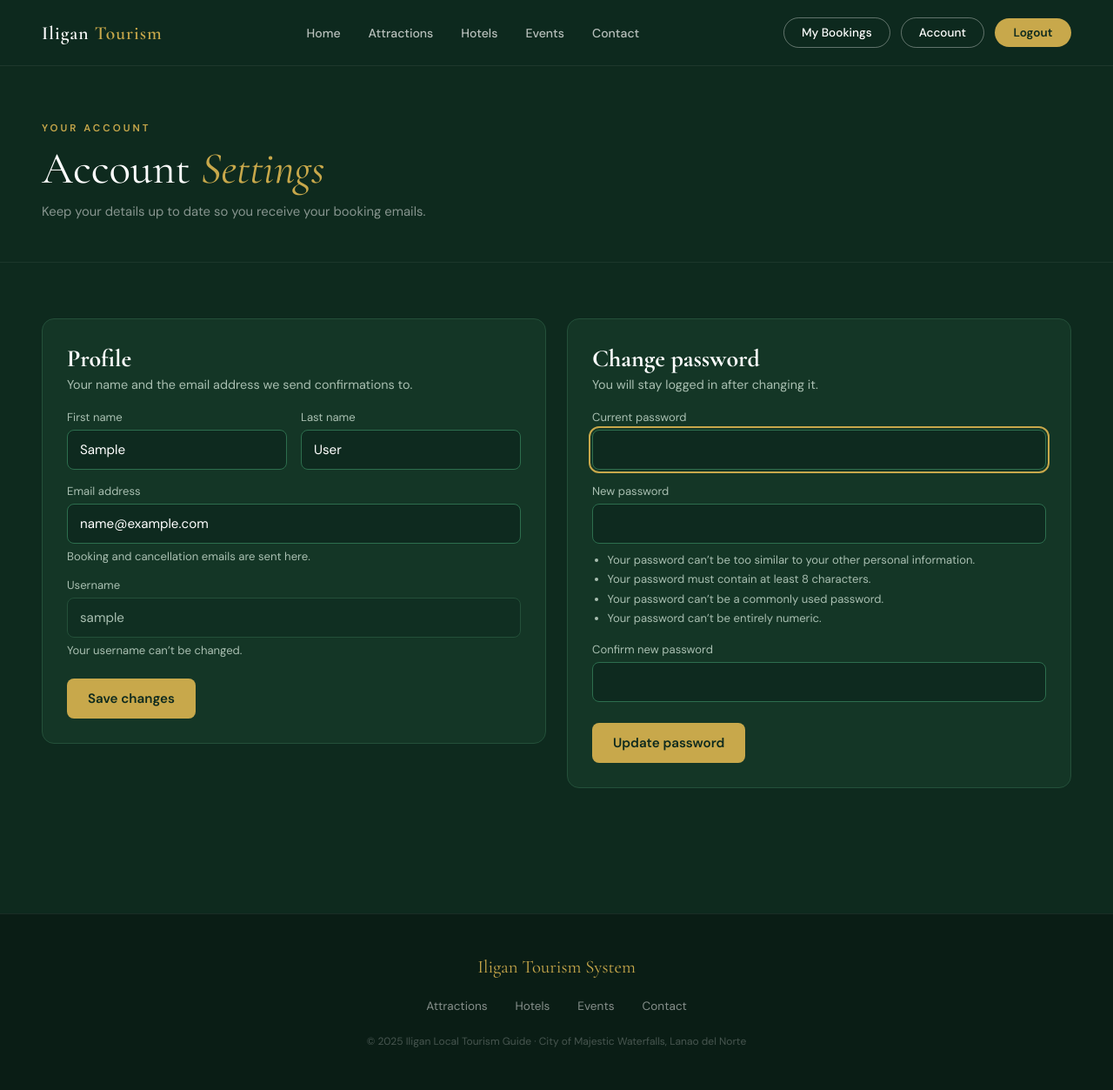
After one commit to JohnSas111/IliganTourism, a Django app: page /account/ in a window 1280 px wide. The commit adds this page. Shown: the whole page at 87% size. Run offline with Django 5.2, Linux system fonts and the light colour scheme; the visitor is signed in with stand-in values (Sample User, id 1); data comes from the database, SQL or seed files in the repository; parts of the project's set-up code (start-up, migrations or seed data) failed here and were passed over.

Commit message:
Add Account Settings page: change name, email and password

```diff
--- a/iligan_tourism_system/urls.py
+++ b/iligan_tourism_system/urls.py
@@ -46,6 +46,7 @@ urlpatterns = [
     path('login/',                                 views.custom_login,      name='login'),
     path('logout/',                                auth_views.LogoutView.as_view(), name='logout'),
     path('register/',                              views.register,          name='register'),
+    path('account/',                               views.account_settings,  name='account_settings'),
 
     # Custom Admin Panel
     path('panel/',                                 views.admin_dashboard,              name='admin_dashboard'),
--- a/main/views.py
+++ b/main/views.py
@@ -1,8 +1,8 @@
 from django.shortcuts import render, redirect, get_object_or_404
 from django.urls import reverse
-from django.contrib.auth import login
+from django.contrib.auth import login, update_session_auth_hash
 from django.contrib.auth.decorators import login_required
-from django.contrib.auth.forms import UserCreationForm
+from django.contrib.auth.forms import PasswordChangeForm, UserCreationForm
 from django.contrib.auth.models import User
 from django import forms
 from django.contrib import messages
@@ -759,6 +759,66 @@ def register(request):
     return render(request, 'registration/register.html', {'form': form})
 
 
+# ── ACCOUNT SETTINGS ──────────────────────────────
+class ProfileForm(forms.ModelForm):
+    """Name and email of the logged-in customer. The username is never editable here."""
+    email = forms.EmailField(required=True, max_length=254, label='Email address')
+
+    class Meta:
+        model = User
+        fields = ['first_name', 'last_name', 'email']
+        labels = {'first_name': 'First name', 'last_name': 'Last name'}
+
+    def clean_email(self):
+        email = self.cleaned_data['email'].strip()
+        # Only check for duplicates when the address is really being changed, so an account
+        # whose old address is shared with another account can still save its other details.
+        if email.lower() != (self.initial.get('email') or '').lower():
+            if User.objects.filter(email__iexact=email).exclude(pk=self.instance.pk).exists():
+                raise forms.ValidationError('This email address is already used by another account.')
+        return email
+
+
+class AccountPasswordForm(PasswordChangeForm):
+    """Django's own password change (checks the current password and the password rules)."""
+
+    def __init__(self, *args, **kwargs):
+        super().__init__(*args, **kwargs)
+        self.fields['old_password'].label = 'Current password'
+        self.fields['new_password1'].label = 'New password'
+        self.fields['new_password2'].label = 'Confirm new password'
+
+
+@login_required
+@never_cache
+def account_settings(request):
+    # The profile form works on a fresh copy of the user, so a rejected form can never
+    # leave half-changed values on the logged-in user object.
+    def fresh_user():
+        return User.objects.get(pk=request.user.pk)
+
+    profile_form = ProfileForm(instance=fresh_user())
+    password_form = AccountPasswordForm(request.user)
+    if request.method == 'POST':
+        action = request.POST.get('action')
+        if action == 'profile':
+            profile_form = ProfileForm(request.POST, instance=fresh_user())
+            if profile_form.is_valid():
+                profile_form.save()
+                messages.success(request, 'Your details have been saved.')
+                return redirect('account_settings')
+        elif action == 'password':
+            password_form = AccountPasswordForm(request.user, request.POST)
+            if password_form.is_valid():
+                user = password_form.save()
+                update_session_auth_hash(request, user)    # stay logged in
+                messages.success(request, 'Your password has been changed.')
+                return redirect('account_settings')
+    return render(request, 'main/account_settings.html', {
+        'profile_form': profile_form, 'password_form': password_form,
+    })
+
+
 # ── CONTACT ───────────────────────────────────────
 def contact(request):
     if request.method == 'POST':
--- /dev/null
+++ b/static/css/account.css
@@ -0,0 +1,72 @@
+/* ============================================================
+   account.css  --  the Account Settings page (account_settings.html)
+   Every class starts with "ac-" so it can never clash with base.css.
+   ============================================================ */
+
+.ac-grid { display: flex; gap: 1.5rem; flex-wrap: wrap; align-items: flex-start; }
+
+.ac-card {
+    flex: 1 1 420px;
+    min-width: 0;
+    background: #143626;
+    border: 1px solid #24503a;
+    border-radius: 14px;
+    padding: 1.75rem;
+}
+.ac-title { font-family: 'Cormorant Garamond', serif; font-size: 1.75rem; font-weight: 700; margin: 0 0 0.25rem; }
+.ac-sub { margin: 0 0 1.25rem; color: #a9bfb1; font-size: 0.9rem; }
+
+.ac-row { display: flex; gap: 1rem; flex-wrap: wrap; }
+.ac-row .ac-field { flex: 1 1 180px; }
+.ac-field { margin-bottom: 1rem; }
+.ac-field label { display: block; font-size: 0.82rem; color: #a9bfb1; margin-bottom: 6px; }
+
+.ac-field input[type="text"],
+.ac-field input[type="email"],
+.ac-field input[type="password"] {
+    width: 100%;
+    box-sizing: border-box;
+    min-height: 46px;
+    background: #0e2a1f;
+    border: 1px solid #2d6e4e;
+    border-radius: 8px;
+    color: #fff;
+    padding: 0 14px;
+    font: 0.95rem 'DM Sans', sans-serif;
+}
+.ac-field input[aria-invalid="true"] { border-color: #e8a0a0; }
+.ac-field input:focus-visible { outline: 2px solid var(--gold); outline-offset: 2px; }
+.ac-field input.ac-readonly { background: #102f22; border-color: #24503a; color: #a9bfb1; }
+
+.ac-hint { margin: 6px 0 0; color: #a9bfb1; font-size: 0.82rem; }
+.ac-error { margin: 6px 0 0; color: #f0a8a8; font-size: 0.85rem; }
+.ac-alert {
+    background: #4a2a2a;
+    color: #f4c4c4;
+    border-radius: 8px;
+    padding: 0.7rem 0.9rem;
+    margin-bottom: 1rem;
+    font-size: 0.9rem;
+}
+
+/* Django prints the password rules as a list */
+.ac-rules ul { margin: 8px 0 0; padding-left: 1.1rem; color: #a9bfb1; font-size: 0.82rem; line-height: 1.7; }
+
+.ac-btn {
+    min-height: 46px;
+    padding: 0 1.5rem;
+    margin-top: 0.5rem;
+    background: var(--gold);
+    color: var(--forest);
+    border: 0;
+    border-radius: 8px;
+    font: 600 0.95rem 'DM Sans', sans-serif;
+    cursor: pointer;
+}
+.ac-btn:hover { filter: brightness(1.08); }
+.ac-btn:focus-visible { outline: 2px solid #fff; outline-offset: 2px; }
+
+@media (max-width: 640px) {
+    .ac-card { padding: 1.25rem; }
+    .ac-btn { width: 100%; }
+}
--- a/templates/base.html
+++ b/templates/base.html
@@ -54,6 +54,7 @@
   <div class="nav-actions">
     {% if user.is_authenticated %}
       <a href="{% url 'my_bookings' %}" class="btn-ghost">My Bookings</a>
+      <a href="{% url 'account_settings' %}" class="btn-ghost">Account</a>
       <form method="post" action="{% url 'logout' %}" style="display:inline;">
         {% csrf_token %}
         <button type="submit" class="btn-gold">Logout</button>
--- /dev/null
+++ b/templates/main/account_settings.html
@@ -0,0 +1,84 @@
+{% extends 'base.html' %}
+{% load static %}
+
+{% block title %}Account Settings — Iligan Tourism{% endblock %}
+
+{% block extra_css %}
+<link rel="stylesheet" href="{% static 'css/account.css' %}">
+{% endblock %}
+
+{% block content %}
+
+<div class="page-header">
+  <div class="sec-tag">Your Account</div>
+  <h1>Account <em>Settings</em></h1>
+  <p>Keep your details up to date so you receive your booking emails.</p>
+</div>
+
+<section class="section ac-wrap">
+  <div class="ac-grid">
+
+    <section class="ac-card" aria-labelledby="acProfileTitle">
+      <h2 id="acProfileTitle" class="ac-title">Profile</h2>
+      <p class="ac-sub">Your name and the email address we send confirmations to.</p>
+
+      {% if profile_form.errors %}<div class="ac-alert" role="alert">Please fix the problems below.</div>{% endif %}
+
+      <form method="post" action="{% url 'account_settings' %}">
+        {% csrf_token %}
+        <input type="hidden" name="action" value="profile">
+
+        <div class="ac-row">
+          {% for field in profile_form %}{% if field.name != 'email' %}
+          <div class="ac-field">
+            <label for="{{ field.id_for_label }}">{{ field.label }}</label>
+            {{ field }}
+            {% for e in field.errors %}<p class="ac-error">{{ e }}</p>{% endfor %}
+          </div>
+          {% endif %}{% endfor %}
+        </div>
+
+        <div class="ac-field">
+          <label for="{{ profile_form.email.id_for_label }}">{{ profile_form.email.label }}</label>
+          {{ profile_form.email }}
+          {% for e in profile_form.email.errors %}<p class="ac-error">{{ e }}</p>{% endfor %}
+          <p class="ac-hint">Booking and cancellation emails are sent here.</p>
+        </div>
+
+        <div class="ac-field">
+          <label for="acUsername">Username</label>
+          <input id="acUsername" type="text" value="{{ user.username }}" readonly class="ac-readonly">
+          <p class="ac-hint">Your username can’t be changed.</p>
+        </div>
+
+        <button type="submit" class="ac-btn">Save changes</button>
+      </form>
+    </section>
+
+    <section class="ac-card" aria-labelledby="acPasswordTitle">
+      <h2 id="acPasswordTitle" class="ac-title">Change password</h2>
+      <p class="ac-sub">You will stay logged in after changing it.</p>
+
+      {% if password_form.errors %}<div class="ac-alert" role="alert">Please fix the problems below.</div>{% endif %}
+
+      <form method="post" action="{% url 'account_settings' %}">
+        {% csrf_token %}
+        <input type="hidden" name="action" value="password">
+
+        {% for field in password_form %}
+        <div class="ac-field">
+          <label for="{{ field.id_for_label }}">{{ field.label }}</label>
+          {{ field }}
+          {% for e in field.errors %}<p class="ac-error">{{ e }}</p>{% endfor %}
+          {% if field.name == 'new_password1' %}<div class="ac-rules">{{ field.help_text|safe }}</div>{% endif %}
+        </div>
+        {% endfor %}
+
+        <button type="submit" class="ac-btn">Update password</button>
+      </form>
+    </section>
+
+  </div>
+</section>
+
+{% endblock %}
```
Also changed, not shown: main/test_account.py (added, +187 -0 lines).
